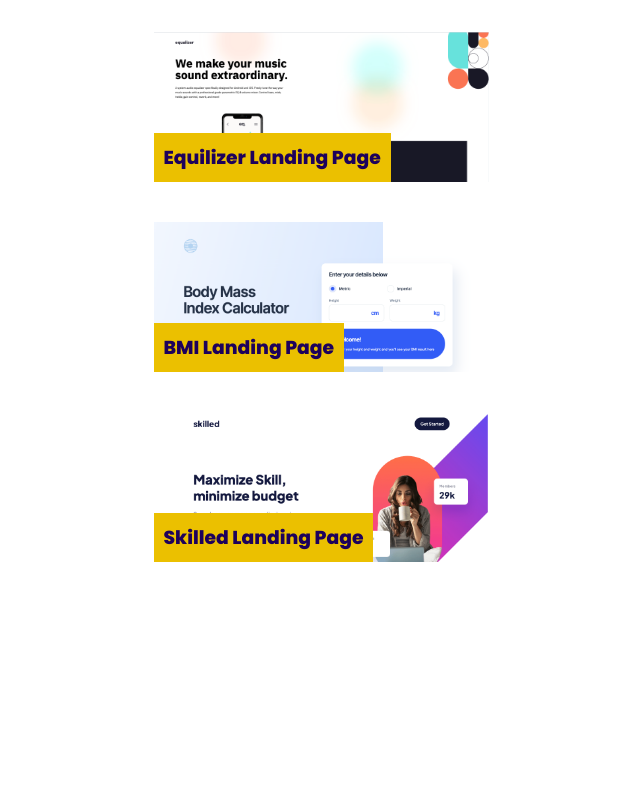
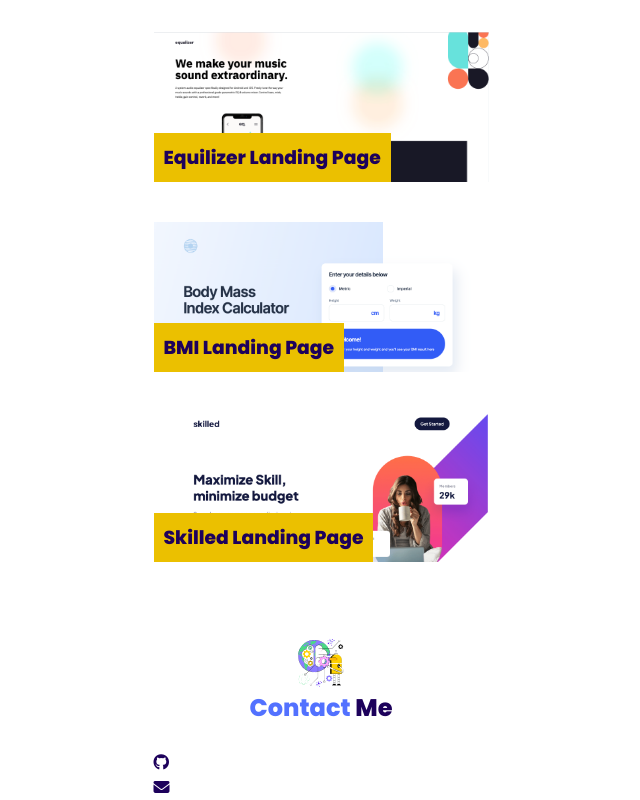
Before and after one commit to CloudOfAlemar/alemar-portfolio, a plain HTML site: page index.html in a window 1280 px wide. Shown: the part 2401-3201 px from the top of the page, without its empty margins (319-959 px from the left). Before the commit the page ends 3039 px from the top, so only its background shows below. Drawn offline with Linux system fonts and the light colour scheme.

Commit message:
Linked Font Awesome Icons. Added HTML markup for footer section.

```diff
--- a/assets/css/style.css
+++ b/assets/css/style.css
@@ -51,6 +51,14 @@ img {
   width: 50px;
   display: inline-block;
   margin-bottom: -.5rem;
+}
+
+.section-heading-area h2 {
+  color: var( --purple );
+}
+
+.section-heading-area span {
+  color: var( --dark-purple );
 }
 
 .project-card {
--- a/index.html
+++ b/index.html
@@ -6,6 +6,7 @@
   <link rel="preconnect" href="https://fonts.googleapis.com">
   <link rel="preconnect" href="https://fonts.gstatic.com" crossorigin>
   <link href="https://fonts.googleapis.com/css2?family=Poppins:wght@400;600;800&display=swap" rel="stylesheet">
+  <script src="https://kit.fontawesome.com/4982c8e01d.js" crossorigin="anonymous"></script>
   <link rel="stylesheet" href="./assets/css/style.css">
   <title>Alemar Portfolio</title>
 </head>
@@ -156,6 +157,24 @@
         </div>
       </div>
     </section>
+
+    <!-- Footer -->
+    <footer class="footer">
+      <div class="footer-container container">
+        <div class="section-heading-area">
+          <img src="./assets/images/heading-icon.svg" alt="Decorative heading icon.">
+          <h2>Contact <span>Me</span></h2>
+        </div>
+        <ul class="footer-list">
+          <li>
+            <a href="https://github.com/CloudOfAlemar" target="_blank"><i class="fa-brands fa-github"></i></a>
+          </li>
+          <li>
+            <a href="mailto:cloudof.alemar@gmail.com" target="_blank"><i class="fa-solid fa-envelope"></i></a>
+          </li>
+        </ul>
+      </div>
+    </footer>
   </main>
 </body>
 </html>
```
Also changed, not shown: assets/images/four-card-feature-img.png (deleted), assets/images/product-preview-card-img.png (deleted), assets/images/results-summary-component-img.png (deleted), 1 other file.
